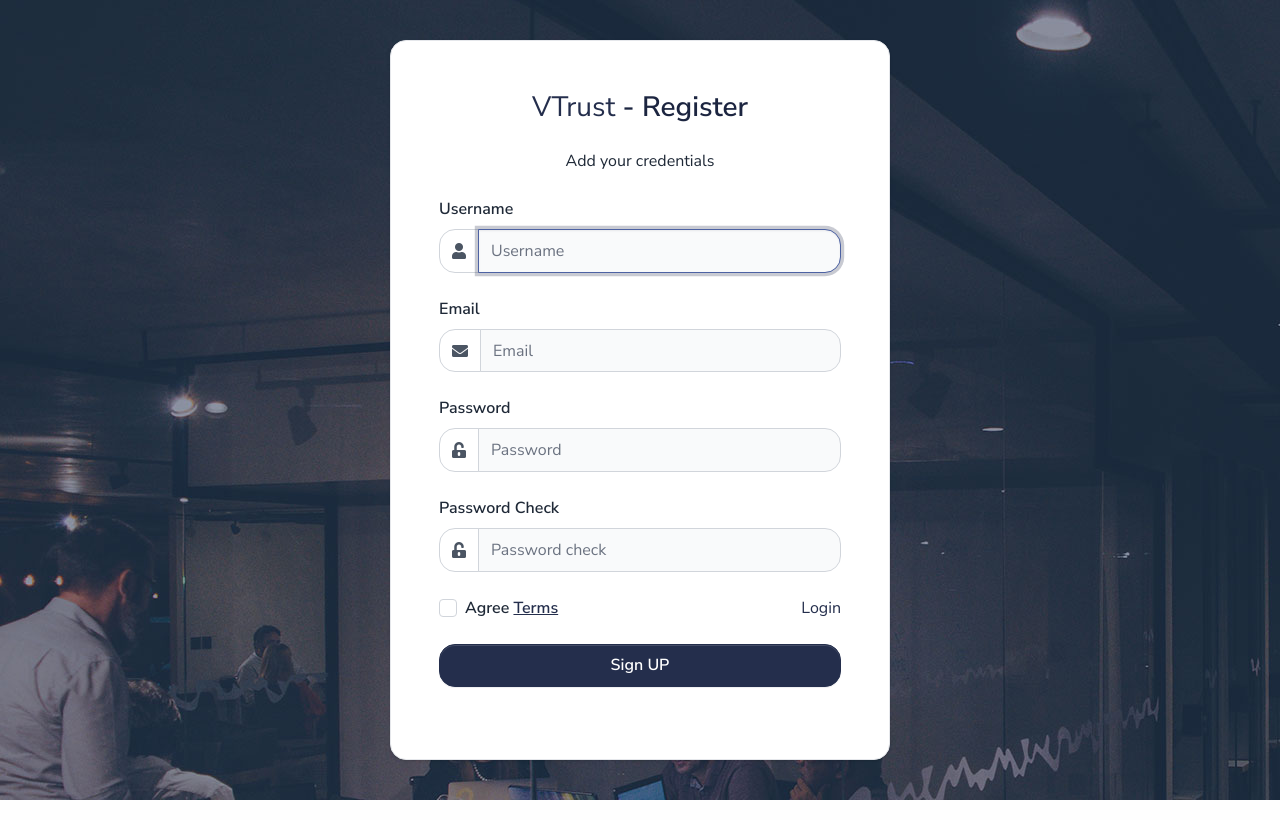
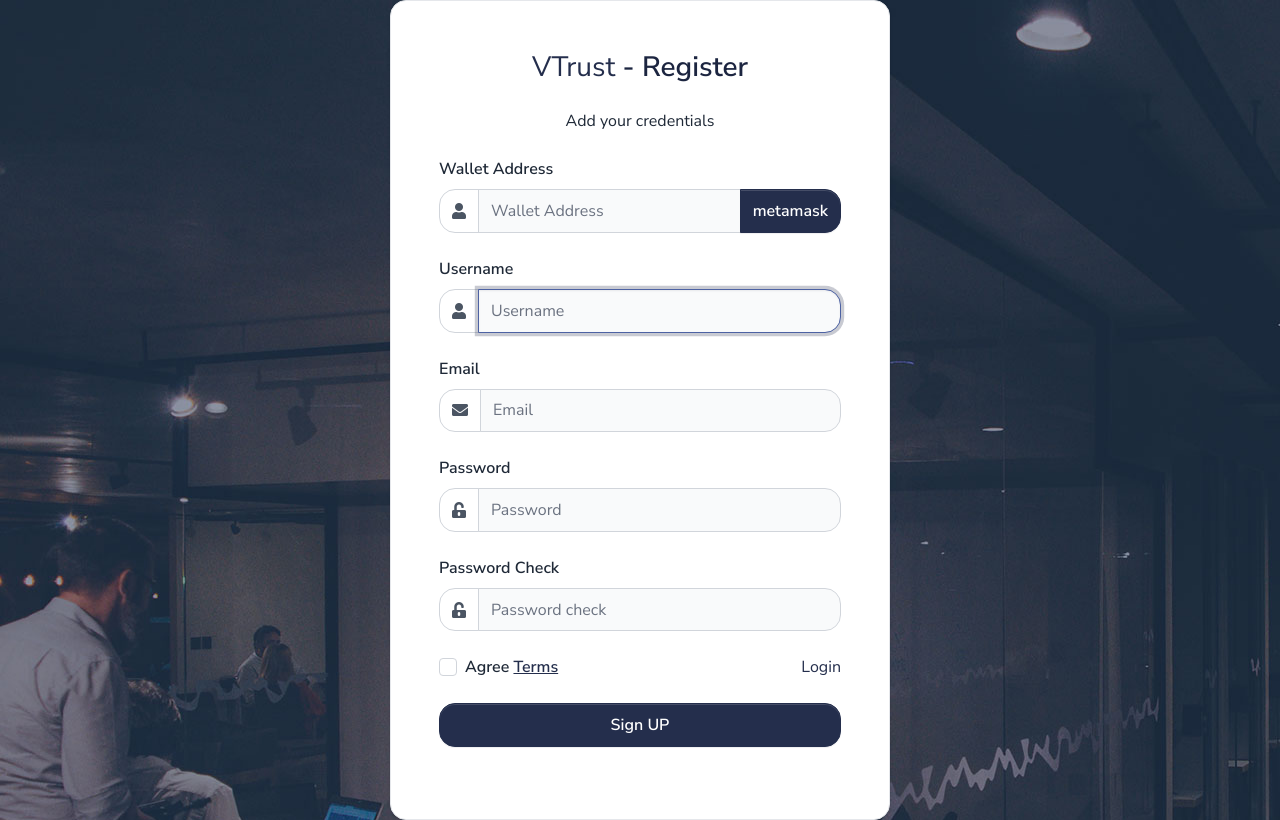
Before and after one commit to Dilshan1997/VTrust-UI-and-Server, a Django app: page /VTrust/register/ in a window 1280 px wide. Run offline with Django 3.2, Linux system fonts and the light colour scheme; some libraries are stand-ins or nearby versions.

Commit message:
modify the authentication

```diff
--- a/apps/authentication/auth_contract.py
+++ b/apps/authentication/auth_contract.py
@@ -14,12 +14,13 @@ auth_contract = connection.con.eth.contract(address = contract_address, abi = ab
 print(connection.con.eth.accounts[0])
 # print(connection.con.eth.accounts[0])
 def execTxn(txName,*args,**kwargs):
-    # print(*args )
+    print(args)
     return_value=None
     nonce =connection.con.eth.getTransactionCount(connection.wallet_address)
     print(nonce)
     buildData = {
-        'from':connection.con.eth.accounts[1],
+        # 'from':args[0],
+        # 'to':connection.wallet_address,
         'chainId': 4,
         'gas': 400000,
         'gasPrice': connection.con.toWei('40', 'gwei'),
--- a/apps/authentication/forms.py
+++ b/apps/authentication/forms.py
@@ -20,6 +20,13 @@ class LoginForm(forms.Form):
         widget=forms.PasswordInput(
             attrs={
                 "placeholder": "Password",
+                "class": "form-control"
+            }
+        ))
+    address = forms.CharField(
+        widget=forms.TextInput(
+            attrs={
+                "placeholder": "Wallet Address",
                 "class": "form-control"
             }
         ))
@@ -55,6 +62,15 @@ class SignUpForm(UserCreationForm):
             }
         ))
 
+    address = forms.CharField(
+        widget=forms.TextInput(
+            attrs={
+                "placeholder": "Wallet Address",
+                "class": "form-control showAccount",
+            }
+        )
+        )
+
     class Meta:
         model = User
         fields = ('username', 'email', 'password1', 'password2')
--- a/apps/authentication/views.py
+++ b/apps/authentication/views.py
@@ -25,10 +25,11 @@ def login_view(request):
 
     if request.method == "POST":
         if form.is_valid():
+            address=form.cleaned_data.get("address")
             username = form.cleaned_data.get("username")
             password = form.cleaned_data.get("password")
 
-            user_blockchian = execTxn("loginUser",username, password)
+            user_blockchian = execTxn("loginUser",address,username, password)
             # status=execTxn("checkIsUserLogged",connection.wallet_address)
             # print(status)
             login_status=execTxn("checkIsUserLogged",connection.wallet_address)
@@ -60,10 +61,11 @@ def register_user(request):
         form = SignUpForm(request.POST)
         if form.is_valid():
 
+            address=form.cleaned_data.get("address")
             username = form.cleaned_data.get("username")
             email=form.cleaned_data.get("email")
             raw_password = form.cleaned_data.get("password1")
-            blockchain_user_store = execTxn("registerUser",username, email,raw_password)
+            blockchain_user_store = execTxn("registerUser",address,username, email,raw_password)
 
             if blockchain_user_store==True:
                 form.save()
--- a/apps/static/assets/js/metamask_con.js
+++ b/apps/static/assets/js/metamask_con.js
@@ -6,15 +6,16 @@ else{
     console.log('You should install metamask!');
 
 }
-// const ethereumButton = document.querySelector('.enableEthereumButton');
-// const showAccount = document.querySelector('.showAccount');
+const ethereumButton = document.querySelector('.enableEthereumButton');
+const showAccount = document.querySelector('.showAccount');
 
-// ethereumButton.addEventListener('click', () => {
-//   getAccount();
-// });
+ethereumButton.addEventListener('click', () => {
+  console.log('account')
+  getAccount();
+});
 
-// async function getAccount() {
-//   const accounts = await ethereum.request({ method: 'eth_requestAccounts' });
-//   const account = accounts[0];
-//   showAccount.innerHTML = account;
-// }
+async function getAccount() {
+  const accounts = await ethereum.request({ method: 'eth_requestAccounts' });
+  const account = accounts[0];
+  showAccount.innerHTML = account;
+}
--- a/apps/templates/accounts/register.html
+++ b/apps/templates/accounts/register.html
@@ -33,7 +33,17 @@
                             <form method="post" action="" action="#">
 
                                 {% csrf_token %}
+                                <div class="form-group mb-4">
+                                    <label for="email">Wallet Address</label>
+                                    <div class="input-group">
+                                        <span class="input-group-text" id="basic-addon1" ><span class="fas fa-user"></span></span>
+                                        {{ form.address }}
+                                        <button  name="metamask" class="btn btn-primary enableEthereumButton">metamask</button>
 
+
+                                    </div>
+                                    <span class="text-error">{{ form.address.errors }}</span>
+                                </div>
                                 <div class="form-group mb-4">
                                     <label for="email">Username</label>
                                     <div class="input-group">
@@ -84,10 +94,10 @@
                                 <div class="d-grid">
                                     <button type="submit" name="register" class="btn btn-primary ">Sign UP</button>
                                 </div>
-                                <!-- <div class="d-grid">
-                                    <button  name="metamask" class="btn btn-primary enableEthereumButton">metamask</button>
-                                </div>
-                                <h5>Account: <span class="showAccount"></span></h5> -->
+
+
+
+
 
                             </form>
 
--- a/connection/connection.py
+++ b/connection/connection.py
@@ -12,5 +12,5 @@ print(node_provider)
 con=Web3(Web3.HTTPProvider(node_provider))
 
 
-wallet_address='0x72c29fcbfF1153A4E05d45E724b4B1Be2DED302e'
-wallet_private_key ='f8577c2c2d2988be516e67964ab92610a77a7b4e050c1318f78a491dc092d522'
+wallet_address='0xBD2Bd0f58a63De29436da0E285E1d4A6C6d6BF7f'
+wallet_private_key ='983113e1658a401741dafeb70b59feb90d9a8191cb3ce171df9ff719726a3198'
```
Also changed, not shown: apps/authentication/auth_contract_connection.py (+53 -35 lines), apps/templates/accounts/login.html (+8 -1 lines).
